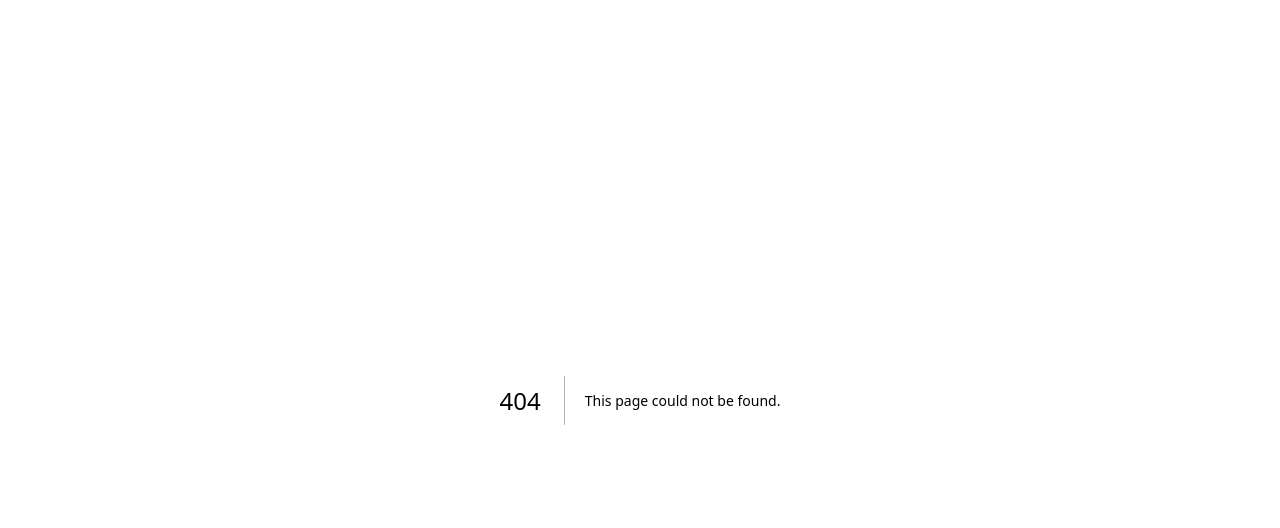
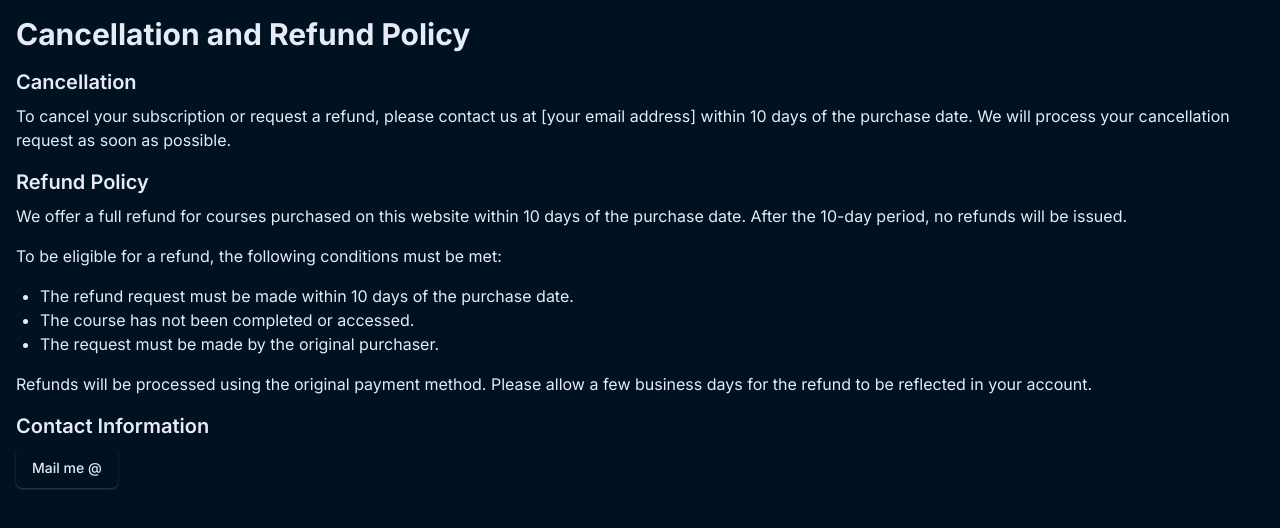
Before and after one commit to anuragtiwarime/atme, a Next.js app: page /cancellation in a window 1280 px wide. Before the commit this address had no page. Shown: the top 528 px of the page. Built offline with nearby package versions, Linux system fonts and the light colour scheme.

Commit message:
feat: created the cancellation, shipping and contact us page

```diff
--- /dev/null
+++ b/src/app/cancellation/page.tsx
@@ -0,0 +1,56 @@
+import { Button } from "@/components/ui/button";
+
+const Cancellation = () => {
+  return (
+    <div className="container mx-auto p-4">
+      <h2 className="text-3xl font-bold mb-4">
+        Cancellation and Refund Policy
+      </h2>
+
+      <h3 className="text-xl font-semibold mb-2">Cancellation</h3>
+
+      <p className="mb-4">
+        To cancel your subscription or request a refund, please contact us at
+        [your email address] within 10 days of the purchase date. We will
+        process your cancellation request as soon as possible.
+      </p>
+
+      <h3 className="text-xl font-semibold mb-2">Refund Policy</h3>
+
+      <p className="mb-4">
+        We offer a full refund for courses purchased on this website within 10
+        days of the purchase date. After the 10-day period, no refunds will be
+        issued.
+      </p>
+
+      <p className="mb-4">
+        To be eligible for a refund, the following conditions must be met:
+      </p>
+
+      <ul className="list-disc pl-6 mb-4">
+        <li>
+          The refund request must be made within 10 days of the purchase date.
+        </li>
+        <li>The course has not been completed or accessed.</li>
+        <li>The request must be made by the original purchaser.</li>
+      </ul>
+
+      <p className="mb-4">
+        Refunds will be processed using the original payment method. Please
+        allow a few business days for the refund to be reflected in your
+        account.
+      </p>
+
+      <h3 className="text-xl font-semibold mb-2">Contact Information</h3>
+
+      <Button
+        variant="ghost"
+        className="w-fit flex items-center justify-start text-left shadow-sm shadow-gray-700 hover:shadow-gray-800 transition-all ease-in-out duration-300"
+      >
+        Mail me @
+      </Button>
+    </div>
+  );
+};
+
+export default Cancellation;
--- /dev/null
+++ b/src/app/contact/page.tsx
@@ -0,0 +1,25 @@
+import { Button } from "@/components/ui/button";
+
+const page = () => {
+  return (
+    <div className="container mx-auto p-4">
+      <h2 className="text-3xl font-bold mb-4">Contact Us</h2>
+
+      <p className="mb-4">
+        Have a question or need assistance? Feel free to reach out to us using
+        the contact button below.
+      </p>
+
+      <div className="mb-8">
+        <Button
+          variant="ghost"
+          className="w-fit flex items-center justify-start text-left shadow-sm shadow-gray-700 hover:shadow-gray-800 transition-all ease-in-out duration-300"
+        >
+          Mail me @
+        </Button>
+      </div>
+    </div>
+  );
+};
+
+export default page;
--- /dev/null
+++ b/src/app/shipping/page.tsx
@@ -0,0 +1,44 @@
+import { Button } from "@/components/ui/button";
+
+const Shipping = () => {
+  return (
+    <div className="container mx-auto p-4">
+      <h2 className="text-3xl font-bold mb-4">Shipping Information</h2>
+
+      <p className="mb-4">
+        Thank you for considering our online courses. Please note that all our
+        courses are delivered online, and there is no physical shipping
+        involved.
+      </p>
+
+      <h3 className="text-xl font-semibold mb-2">Delivery Method</h3>
+
+      <p className="mb-4">
+        All courses are delivered digitally through our online platform. After
+        completing the purchase, you can access your courses by logging into
+        your account on our website.
+      </p>
+
+      <h3 className="text-xl font-semibold mb-2">Accessing Your Courses</h3>
+
+      <p className="mb-4">To access your courses:</p>
+
+      <ol className="list-decimal pl-6 mb-4">
+        <li>Log in to your account on our website using your credentials.</li>
+        <li>Navigate to the &quot;My Courses&quot; section.</li>
+        <li>Start learning and enjoy the course content!</li>
+      </ol>
+
+      <h3 className="text-xl font-semibold mb-2">Contact Information</h3>
+
+      <Button
+        variant="ghost"
+        className="w-fit flex items-center justify-start text-left shadow-sm shadow-gray-700 hover:shadow-gray-800 transition-all ease-in-out duration-300"
+      >
+        Mail me @
+      </Button>
+    </div>
+  );
+};
+
+export default Shipping;
```
